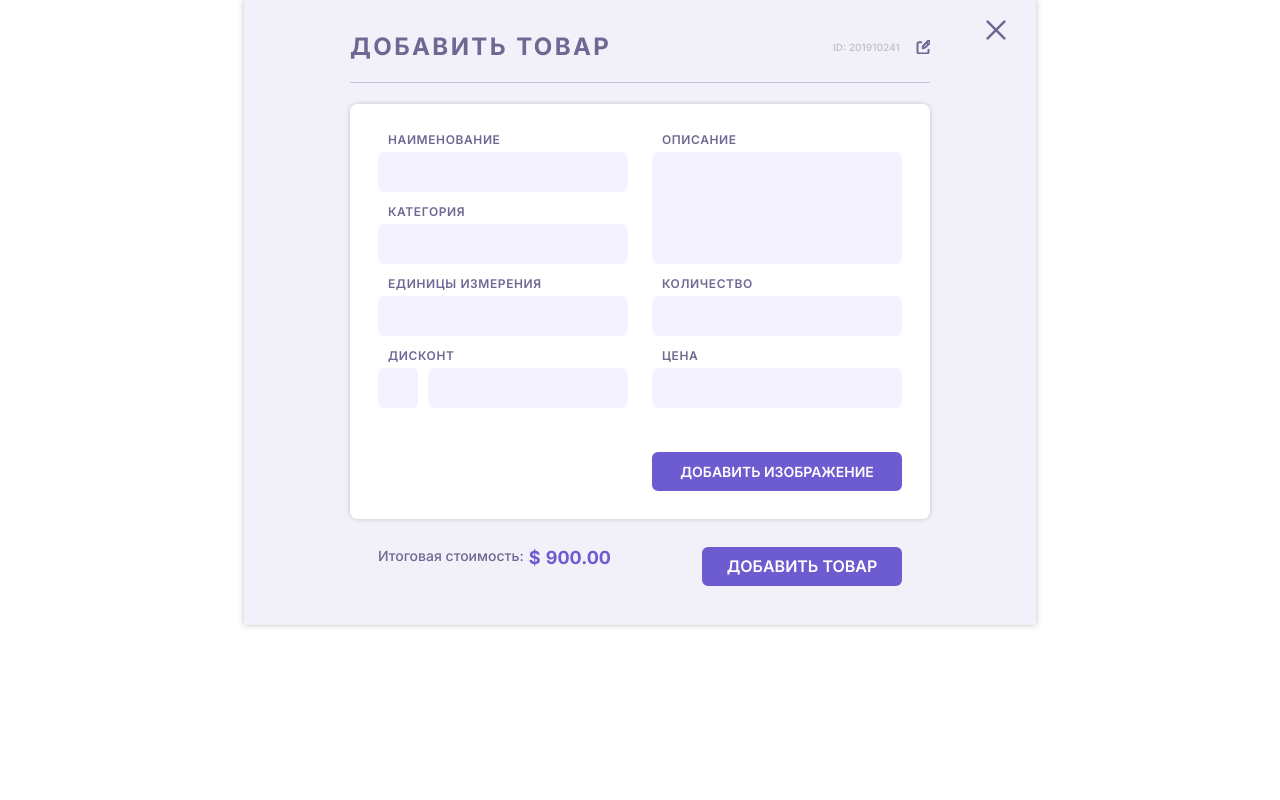
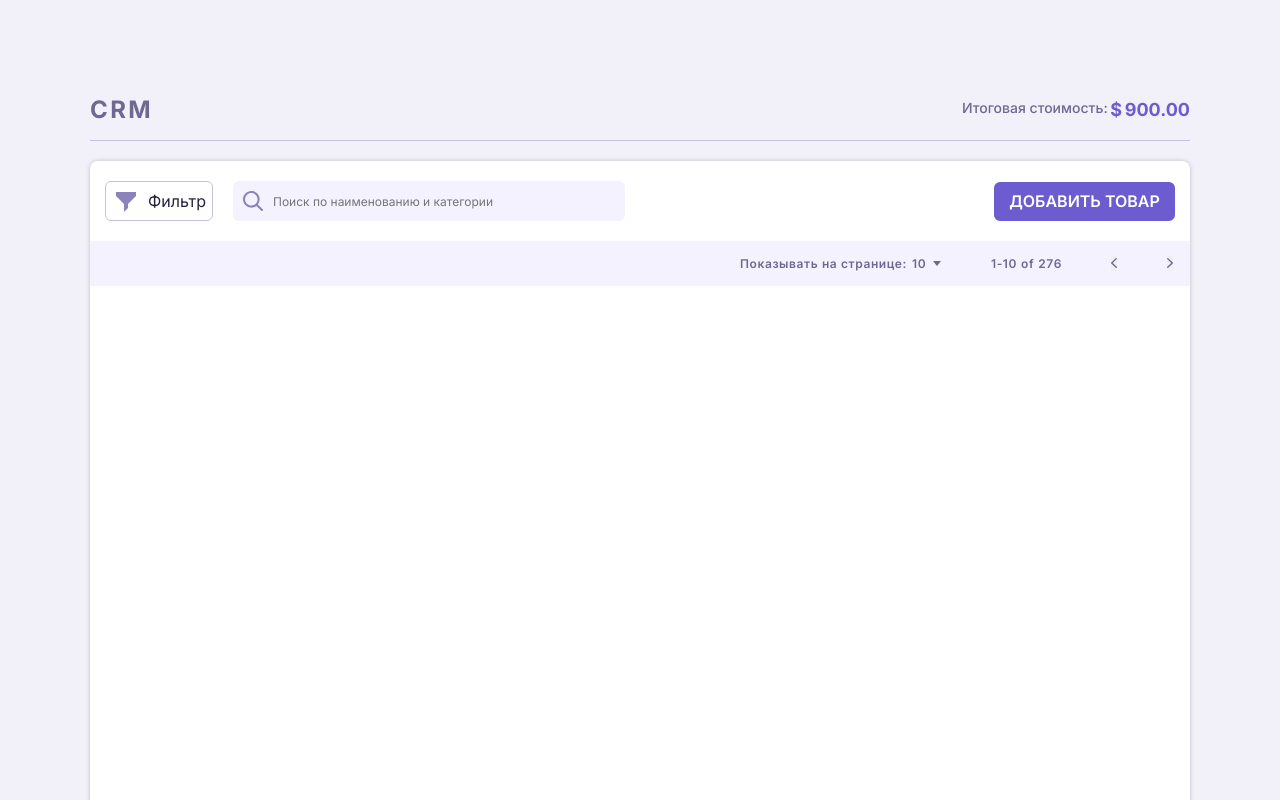
Before and after one commit to LeerenaLi/SRM_Table, a plain HTML site: page index.html in a window 1280 px wide. Shown: the top 800 px of the page. Drawn offline with Linux system fonts and the light colour scheme.

Commit message:
added srm

```diff
--- a/css/blocks/buttons.css
+++ b/css/blocks/buttons.css
@@ -19,7 +19,7 @@
     right: 29px;
 }
 
-.modal__edit {
+.edit {
     width: 15px;
     height: 15px;
     background: transparent;
@@ -27,7 +27,11 @@
     border: none;
 }
 
-.form__btn {
+.edit:hover svg path {
+    stroke: #4f4297;
+}
+
+.btn {
     height: 39px;
     background: var(--btn-color, #6D5BD0);
     border-radius: 6px;
@@ -39,18 +43,19 @@
     color: var(--btn-text-color, #FFFFFF);
 }
 
-.form__btn:hover {
+.btn:hover {
     background: #4f4297;
     border: 2px solid #4f4297;
+    transition: 0.5s ease-in-out;
 }
 
-.form__btn:active, .form__btn:focus {
+.btn:active, .btn:focus {
     border: 2px solid var(--btn-color, #6D5BD0);
     background: var(--btn-text-color, #FFFFFF);
     color: var(--btn-color, #6D5BD0);
 }
 
-.form__btn_download {
+.btn__download {
     grid-column: 2 / 3;
     grid-row: 6 / 7;
     font-size: 14px;
@@ -70,6 +75,71 @@
     z-index: 10;
 }
 
-.form__btn_submit {
+.btn__submit {
     width: 200px;
 }
+
+.btn__submit_srm {
+    width: 181px;
+    float: right;
+}
+
+.filter {
+    position: relative;
+    width: 108px;
+    height: 40px;
+    border: 1px solid #C6C2DE;
+    border-radius: 6px;
+    background: #FFFFFF;
+    font-weight: 400;
+    font-size: 16px;
+    line-height: 19px;
+    color: #25213B;
+    padding-left: 36px;
+}
+
+.filter::before {
+    content: '';
+    width: 20px;
+    height: 20px;
+    position: absolute;
+    top: 10px;
+    left: 10px;
+    background: url("../../icons/filter.svg") no-repeat;
+}
+
+.srm__input {
+    width: 392px;
+    height: 40px;
+    background: #F4F2FF;
+    border-radius: 6px;
+    border: none;
+    outline: none;
+    font-weight: 400;
+    font-size: 12px;
+    line-height: 15px;
+    padding-left: 40px;
+}
+
+.srm__search {
+    position: relative;
+}
+
+.srm__search::before {
+    content: '';
+    width: 20px;
+    height: 20px;
+    position: absolute;
+    top: 10px;
+    left: 10px;
+    background: url("../../icons/loupe.svg") no-repeat;
+}
+
+.srm__arrow {
+    border: none;
+}
+
+.srm__arrow:hover svg {
+    fill: #25213B;
+    transition: 0.5s ease-in-out;
+}
--- a/css/blocks/modal.css
+++ b/css/blocks/modal.css
@@ -1,12 +1,12 @@
 .modal {
-    /* padding-top: 100px; */
+    padding-top: 100px;
     position: fixed;
     top: 0;
     width: 100%;
     height: 100vh;
     z-index: 10;
-    /* visibility: hidden;
-    opacity: 0; */
+    visibility: hidden;
+    opacity: 0;
     -webkit-transition: all 0.6s;
     transition: all 0.6s;
 }
@@ -21,7 +21,7 @@
     max-width: 792px;
     margin: 0 auto;
     min-height: 613px;
-    background: #F2F0F9;
+    background: var(--bg-color, #F2F0F9);
     box-shadow: 0px 0px 6px rgba(0, 0, 0, 0.25);
     padding: 32px 106px 39px 106px;
     z-index: 10;
--- /dev/null
+++ b/css/blocks/srm.css
@@ -0,0 +1,136 @@
+.srm {
+    background: var(--bg-color, #F2F0F9);
+    padding-top: 79px;
+    padding-bottom: 110px;
+}
+
+.srm__header {
+    display: flex;
+    justify-content: space-between;
+    align-items: center;
+}
+
+.srm__title {
+    font-weight: 700;
+    font-size: 24px;
+    line-height: 29px;
+    letter-spacing: 0.1em;
+    text-transform: uppercase;
+}
+
+.srm__total {
+    width: 228px;
+    display: flex;
+    justify-content: space-between;
+}
+
+.srm__descr {
+    font-weight: 500;
+    font-size: 14px;
+    line-height: 17px;
+}
+
+.srm__span {
+    font-weight: 700;
+    font-size: 18px;
+    line-height: 22px;
+    color: var(--btn-color, #6D5BD0);
+}
+
+.srm__line {
+    display: block;
+    width: 100%;
+    height: 1px;
+    background: #C6C2DE;
+    margin-bottom: 20px;
+}
+
+.srm__wrapper {
+    min-height: 762px;
+    background: #FFFFFF;
+    box-shadow: 0px 0px 5px rgba(0, 0, 0, 0.2);
+    border-radius: 8px;
+}
+
+.srm__subheader {
+    padding: 20px 15px;
+    display: flex;
+    justify-content: space-between;
+    align-items: center;
+}
+
+.srm__wrapp {
+    display: flex;
+    column-gap: 20px;
+}
+
+.srm__footer {
+    background: #F4F2FF;
+    display: flex;
+    justify-content: flex-end;
+}
+
+.srm__show {
+    padding: 15px 17px 15px 0;
+    width: 450px;
+    display: flex;
+    justify-content: space-between;
+}
+
+.srm__drop-down {
+    width: 202px;
+    display: flex;
+    justify-content: space-between;
+}
+
+.srm__text {
+    font-weight: 600;
+    font-size: 12px;
+    line-height: 15px;
+    letter-spacing: 0.05em;
+}
+
+.srm__list {
+    width: 30px;
+    height: 15px;
+    font-weight: 600;
+    font-size: 12px;
+    line-height: 15px;
+    letter-spacing: 0.05em;
+    color: #6E6893;
+    background: inherit;
+    border: none;
+    -webkit-appearance: none;
+    -moz-appearance: none;
+    appearance: none;
+    background: url("../../icons/drop_down.svg") 96% / 15% no-repeat;
+    background-size: 8px;
+    outline: none;
+    cursor: pointer;
+}
+
+.srm__list:hover {
+    color: #3d3a52;
+    transition: 0.5s ease-in-out;
+}
+
+.srm__item {
+    background: #F4F2FF;
+    font-weight: 600;
+    font-size: 12px;
+    line-height: 15px;
+    letter-spacing: 0.05em;
+    color: #6E6893;
+}
+
+.srm__counter {
+    width: 71px;
+    display: flex;
+    justify-content: space-between;
+}
+
+.srm__arrows {
+    width: 62px;
+    display: flex;
+    justify-content: space-between;
+}
--- a/css/style.css
+++ b/css/style.css
@@ -5,3 +5,4 @@
 @import "blocks/modal.css";
 @import "blocks/buttons.css";
 @import "blocks/form.css";
+@import "blocks/srm.css";
--- a/css/variables.css
+++ b/css/variables.css
@@ -3,5 +3,6 @@
     --bold-text-color: #25213B;
     --btn-color: #6D5BD0;
     --btn-text-color: #FFFFFF;
+    --bg-color: #F2F0F9;
     --input-bg: #F4F2FF;
 }
--- a/index.html
+++ b/index.html
@@ -27,7 +27,7 @@
 
                 <div class="modal__id">
                     <p class="modal__desr">id: 201910241</p>
-                    <button class="modal__edit">
+                    <button class="modal__edit edit">
                         <svg width="14" height="15" viewbox="0 0 14 15" fill="currentColor" xmlns="http://www.w3.org/2000/svg">
                             <path d="M10.6721 3.6456L12.2295 5.20223L10.6721 3.6456ZM11.6736 2.27426L7.46254 6.48534C7.24496 6.70262 7.09657 6.97945 7.03607 7.28093L6.64709 9.22801L8.59417 8.8383C8.89565 8.77801 9.17212 8.63021 9.38977 8.41256L13.6008 4.20149C13.7274 4.07495 13.8278 3.92472 13.8962 3.75938C13.9647 3.59404 14 3.41684 14 3.23788C14 3.05892 13.9647 2.88171 13.8962 2.71637C13.8278 2.55104 13.7274 2.40081 13.6008 2.27426C13.4743 2.14772 13.3241 2.04734 13.1587 1.97886C12.9934 1.91037 12.8162 1.87512 12.6372 1.87512C12.4583 1.87512 12.2811 1.91037 12.1157 1.97886C11.9504 2.04734 11.8002 2.14772 11.6736 2.27426V2.27426Z" stroke="#6E6893" stroke-width="2" stroke-linecap="round" stroke-linejoin="round"/>
                             <path d="M12.5295 10.6986V12.9045C12.5295 13.2945 12.3746 13.6686 12.0988 13.9444C11.823 14.2202 11.449 14.3751 11.0589 14.3751H2.9706C2.58058 14.3751 2.20652 14.2202 1.93073 13.9444C1.65494 13.6686 1.5 13.2945 1.5 12.9045V4.81618C1.5 4.42616 1.65494 4.0521 1.93073 3.77631C2.20652 3.50052 2.58058 3.34558 2.9706 3.34558H5.17651" stroke="#6E6893" stroke-width="2" stroke-linecap="round" stroke-linejoin="round"/>
@@ -84,7 +84,7 @@
 
                         <p class="form__warning">Изображение не должно
                             превышать размер 1 Мб</p>
-                        <button type="file" class="form__btn form__btn_download">Добавить изображение</button>
+                        <button type="file" class="btn btn__download">Добавить изображение</button>
                     </fieldset>
                     <div class="form__images">
                         <div class="form__product">
@@ -106,7 +106,7 @@
                         <span class="form__span form__span_currency">$ </span>
                         <span class="form__span form__span_sum">900.00</span>
                     </div>
-                    <button type="submit" class="form__btn form__btn_submit">Добавить товар</button>
+                    <button type="submit" class="btn btn__submit">Добавить товар</button>
                 </div>
             </form>
         </div>
@@ -114,5 +114,62 @@
         <div class="modal__overlay"></div>
     </div>
 
+    <div class="srm">
+        <div class="container">
+            <div class="srm__header">
+                <h1 class="srm__title">CRM</h1>
+                <div class="srm__total">
+                    <p class="srm__descr">Итоговая стоимость:</p>
+                    <span class="srm__span srm__span_currency">$ </span>
+                    <span class="srm__span srm__span_sum">900.00</span>
+                </div>
+            </div>
+
+            <span class="srm__line"></span>
+
+            <div class="srm__wrapper">
+                <div class="srm__subheader">
+                    <div class="srm__wrapp">
+                        <button class="filter">Фильтр</button>
+                        <div class="srm__search">
+                            <input type="search" class="srm__input" placeholder="Поиск по наименованию и категории">
+                        </div>
+
+                    </div>
+                    <button class="btn btn__submit btn__submit_srm">Добавить товар</button>
+                </div>
+
+                <div class="srm__footer">
+                    <div class="srm__show">
+                        <div class="srm__drop-down">
+                            <p class="srm__text">Показывать на странице: </p>
+                            <select id="srm__list" class="srm__list">
+                                <option value="10" class="srm__item">10</option>
+                                <option value="20" class="srm__item">20</option>
+                                <option value="50" class="srm__item">50</option>
+                            </select>
+                        </div>
+                        <div class="srm__counter">
+                            <p class="srm__text srm__count">1-10</p>
+                            <p class="srm__text">of</p>
+                            <p class="srm__text srm__all">276</p>
+                        </div>
+                        <div class="srm__arrows">
+                            <button class="srm__arrow back">
+                                <svg width="6" height="10" viewbox="0 0 6 10" fill="#6E6893" xmlns="http://www.w3.org/2000/svg">
+                                    <path d="M5.79971 1.10636C6.42812 0.51287 5.43313 -0.426818 4.80472 0.216126L0.196378 4.51891C-0.0654595 4.7662 -0.0654595 5.21131 0.196378 5.4586L4.80472 9.81084C5.43313 10.4043 6.42812 9.46464 5.79971 8.87115L1.71504 5.01348L5.79971 1.10636Z" />
+                                </svg>
+                            </button>
+                            <button class="srm__arrow next">
+                                <svg width="6" height="10" viewbox="0 0 6 10" fill="#6E6893" xmlns="http://www.w3.org/2000/svg">
+                                    <path d="M0.200293 1.10636C-0.428118 0.51287 0.566865 -0.426818 1.19528 0.216126L5.80362 4.51891C6.06546 4.7662 6.06546 5.21131 5.80362 5.4586L1.19528 9.81084C0.566865 10.4043 -0.428118 9.46464 0.200293 8.87115L4.28496 5.01348L0.200293 1.10636Z" />
+                                </svg>
+                            </button>
+                        </div>
+                    </div>
+                </div>
+            </div>
+        </div>
+    </div>
 </body>
 </html>
```
Also changed, not shown: icons/back.svg (added), icons/drop_down.svg (added), icons/filter.svg (added), icons/loupe.svg (added), icons/next.svg (added).
